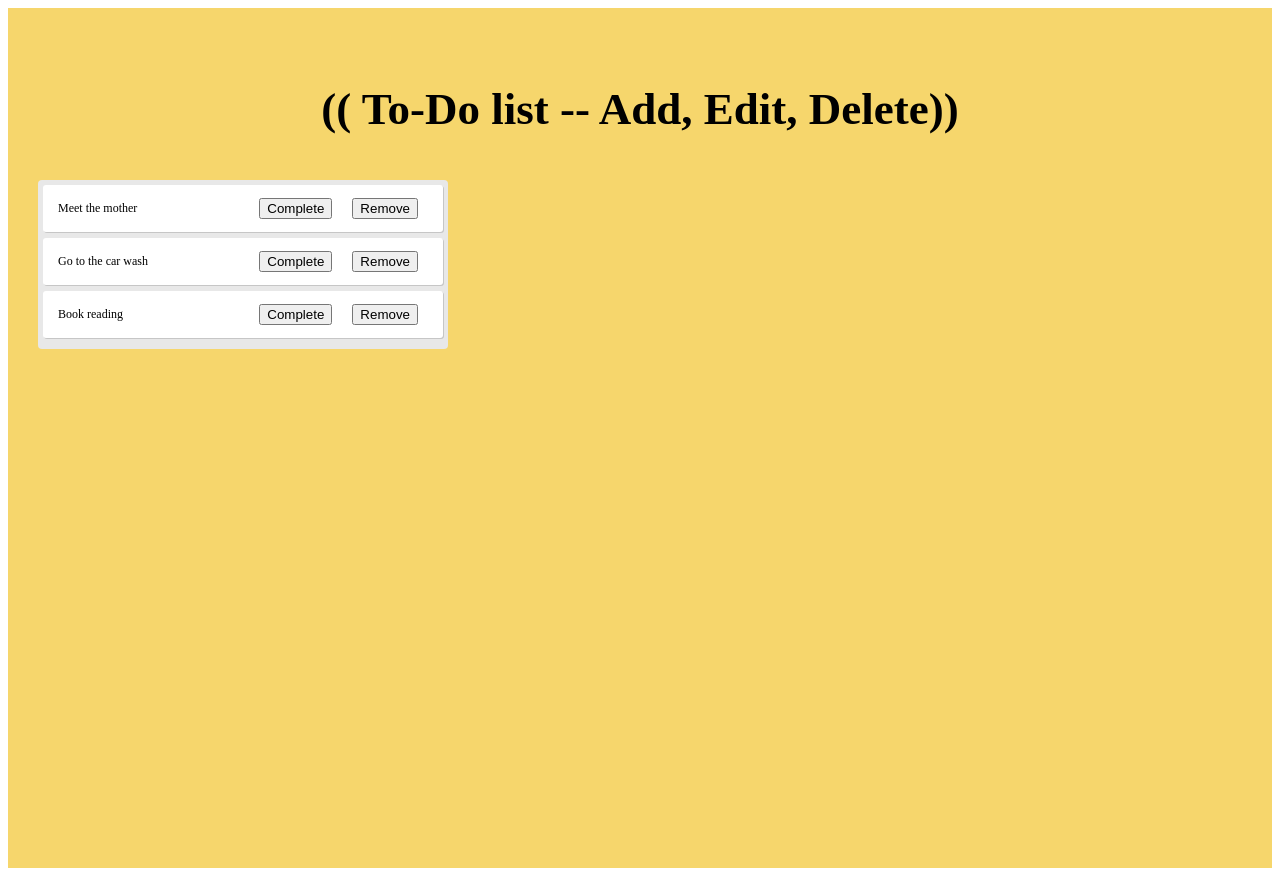
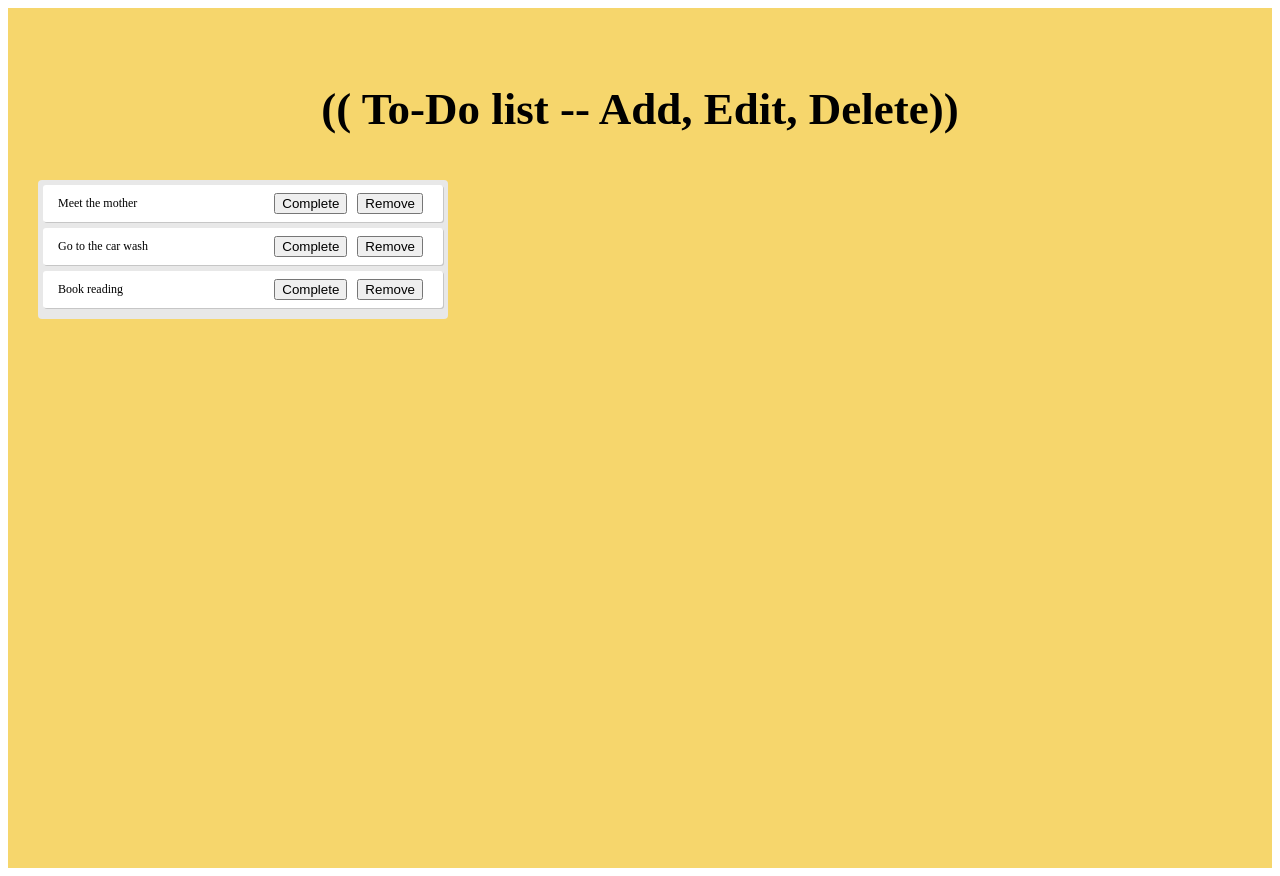
Before and after one commit to ImanPlus/Todo-List, a React (Create React App) app: page / in a window 1280 px wide. Built offline with nearby package versions, Linux system fonts and the light colour scheme.

Commit message:
change margin in button class

```diff
--- a/src/css/App.css
+++ b/src/css/App.css
@@ -34,7 +34,7 @@
 }
 
 .button {
-  margin: 10px 10px;
+  margin: 5px;
 }
 
 .header {
```
